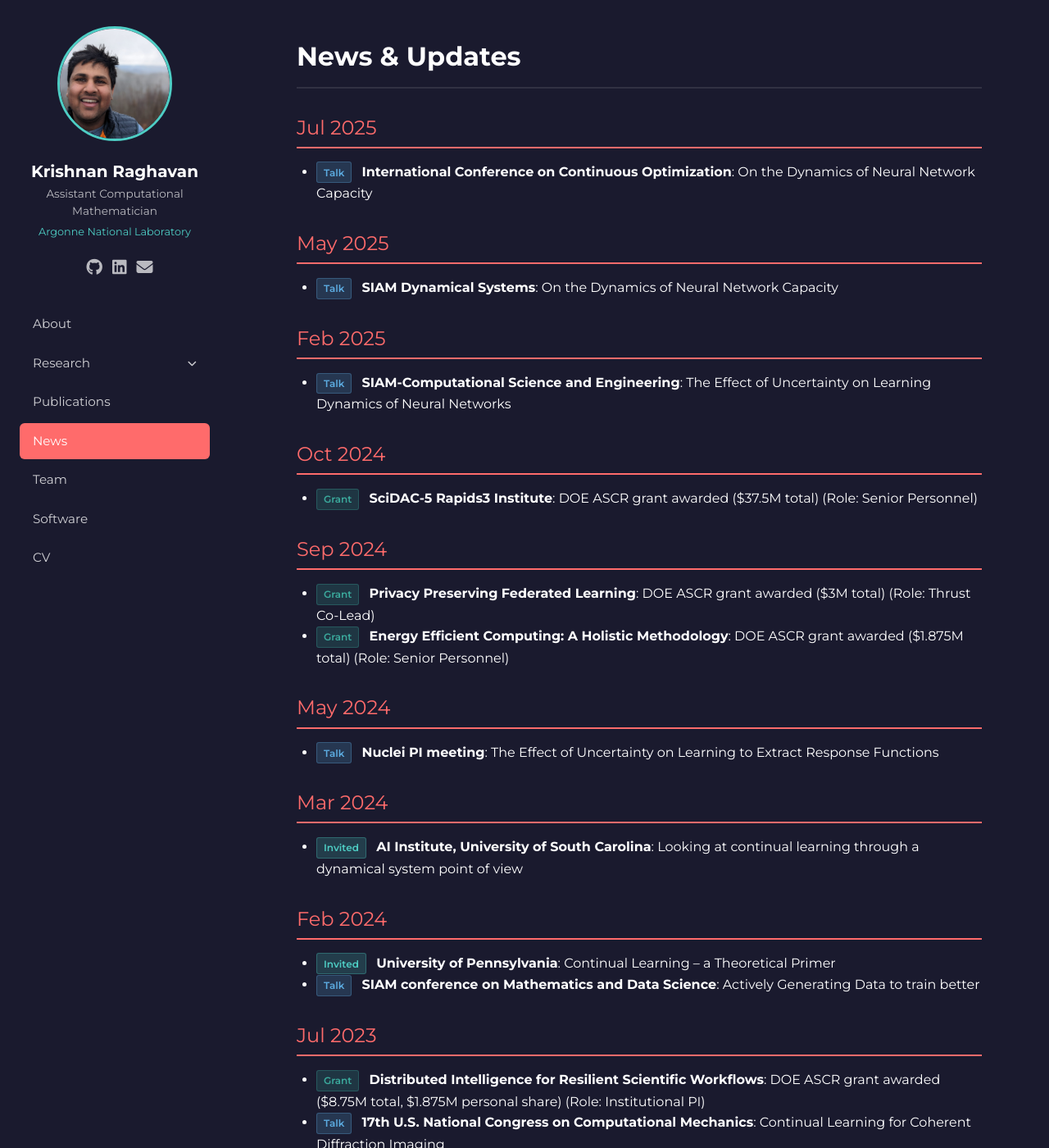
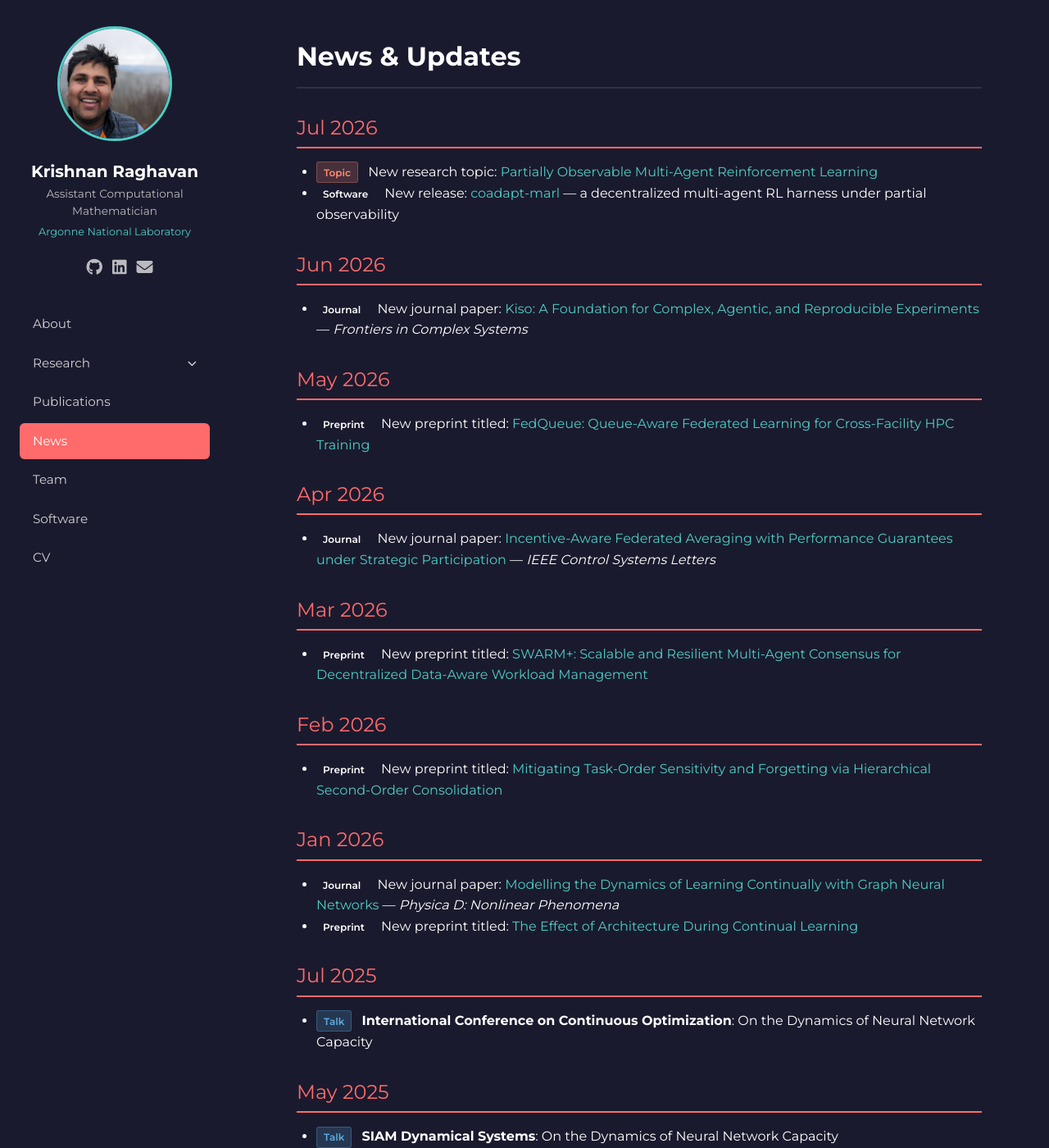
Before and after one commit to krm9c/krm9c.github.io, a Jekyll site: the page built from _pages/news.md, in a window 1280 px wide and 1400 px high. Shown: the whole window at 82% size. Built offline with Jekyll 4.4.1, drawn with Linux system fonts in a browser that asks for light colours; a style sheet for code colours, icons or effects is not loaded.

Commit message:
Add 2026 papers, Multi-Agent RL research topic, coadapt-marl links + news

```diff
--- a/_data/research_topics.yml
+++ b/_data/research_topics.yml
@@ -28,3 +28,9 @@
   paper_count: 6
   permalink: /research/reinforcement-learning/
   title: Reinforcement Learning & Control
+- color: teal
+  icon: fa-users-gear
+  id: multi-agent-rl
+  paper_count: 3
+  permalink: /research/multi-agent-rl/
+  title: Multi-Agent Reinforcement Learning
--- a/_pages/news.md
+++ b/_pages/news.md
@@ -5,6 +5,36 @@ permalink: /news/
 nav: true
 nav_order: 4
 ---
+
+## Jul 2026
+
+- <span class="news-tag news-tag-milestone">Topic</span> New research topic: [Partially Observable Multi-Agent Reinforcement Learning]({{ '/research/multi-agent-rl/' | relative_url }})
+- <span class="news-tag news-tag-software">Software</span> New release: [coadapt-marl](https://krm9c.github.io/coadapt-marl/) — a decentralized multi-agent RL harness under partial observability
+
+## Jun 2026
+
+- <span class="news-tag news-tag-journal">Journal</span> New journal paper: [Kiso: A Foundation for Complex, Agentic, and Reproducible Experiments](https://doi.org/10.3389/fcpxs.2026.1800335) — *Frontiers in Complex Systems*
+
+## May 2026
+
+- <span class="news-tag news-tag-preprint">Preprint</span> New preprint titled: [FedQueue: Queue-Aware Federated Learning for Cross-Facility HPC Training](https://arxiv.org/abs/2605.02125)
+
+## Apr 2026
+
+- <span class="news-tag news-tag-journal">Journal</span> New journal paper: [Incentive-Aware Federated Averaging with Performance Guarantees under Strategic Participation](https://doi.org/10.1109/LCSYS.2026.3710203) — *IEEE Control Systems Letters*
+
+## Mar 2026
+
+- <span class="news-tag news-tag-preprint">Preprint</span> New preprint titled: [SWARM+: Scalable and Resilient Multi-Agent Consensus for Decentralized Data-Aware Workload Management](https://arxiv.org/abs/2603.19431)
+
+## Feb 2026
+
+- <span class="news-tag news-tag-preprint">Preprint</span> New preprint titled: [Mitigating Task-Order Sensitivity and Forgetting via Hierarchical Second-Order Consolidation](https://arxiv.org/abs/2602.02568)
+
+## Jan 2026
+
+- <span class="news-tag news-tag-journal">Journal</span> New journal paper: [Modelling the Dynamics of Learning Continually with Graph Neural Networks](https://doi.org/10.1016/j.physd.2026.135207) — *Physica D: Nonlinear Phenomena*
+- <span class="news-tag news-tag-preprint">Preprint</span> New preprint titled: [The Effect of Architecture During Continual Learning](https://arxiv.org/abs/2601.19766)
 
 ## Jul 2025
 
--- a/_sass/main.scss
+++ b/_sass/main.scss
@@ -385,6 +385,10 @@ hr {
     border-left-color: $violet;
     .card-count { color: $violet; }
   }
+  &.card-teal {
+    border-left-color: $teal;
+    .card-count { color: $teal; }
+  }
   &.card-gray {
     border-left-color: $gray;
     .card-count { color: $gray; }
@@ -426,6 +430,7 @@ hr {
     &.banner-rose { background: linear-gradient(135deg, $rose, lighten($rose, 10%)); }
     &.banner-amber { background: linear-gradient(135deg, $amber, lighten($amber, 10%)); }
     &.banner-violet { background: linear-gradient(135deg, $violet, lighten($violet, 10%)); }
+    &.banner-teal { background: linear-gradient(135deg, $teal, lighten($teal, 10%)); }
     &.banner-gray { background: linear-gradient(135deg, $gray, lighten($gray, 10%)); }
   }
 
@@ -657,6 +662,30 @@ ol.bibliography {
     border: 1px solid rgba($emerald, 0.3);
   }
 
+  &.news-tag-preprint {
+    background: rgba($amber, 0.2);
+    color: $amber;
+    border: 1px solid rgba($amber, 0.3);
+  }
+
+  &.news-tag-journal {
+    background: rgba($violet, 0.2);
+    color: $violet;
+    border: 1px solid rgba($violet, 0.3);
+  }
+
+  &.news-tag-conference {
+    background: rgba($rose, 0.2);
+    color: $rose;
+    border: 1px solid rgba($rose, 0.3);
+  }
+
+  &.news-tag-software {
+    background: rgba($teal, 0.2);
+    color: $teal;
+    border: 1px solid rgba($teal, 0.3);
+  }
+
   &.news-tag-invited {
     background: rgba($teal, 0.2);
     color: $teal;
```
Also changed, not shown: _bibliography/MyPub.bib (+70 -1 lines), _pages/index.md (+9 -0 lines), _pages/research.md (+12 -0 lines), _pages/research/multi-agent-rl.md (added, +46 -0 lines), _pages/software.md (+11 -0 lines).
